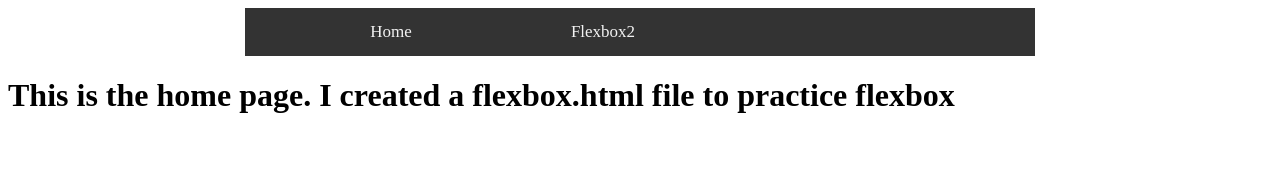
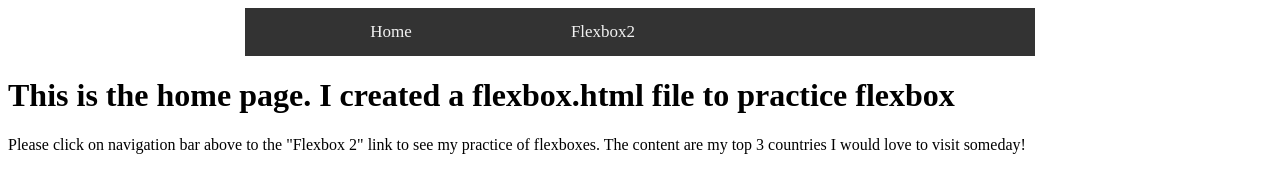
Before and after one commit to ndoan24/Flexbox-Practice, a plain HTML site: page index.html in a window 1280 px wide. Drawn offline with Linux system fonts and the light colour scheme.

Commit message:
changes to home page to flexbox

```diff
--- a/index.html
+++ b/index.html
@@ -1,5 +1,6 @@
 <!DOCTYPE html>
 <html lang="en">
+
 <head>
     <meta charset="UTF-8">
     <meta name="viewport" content="width=device-width, initial-scale=1.0">
@@ -14,7 +15,12 @@
         </ul>
     </nav>
 </head>
+
 <body>
     <h1>This is the home page. I created a flexbox.html file to practice flexbox</h1>
+
+    <p>Please click on navigation bar above to the "Flexbox 2" link to see my practice of flexboxes. The content are my
+        top 3 countries I would love to visit someday!</p>
 </body>
+
 </html>
```
